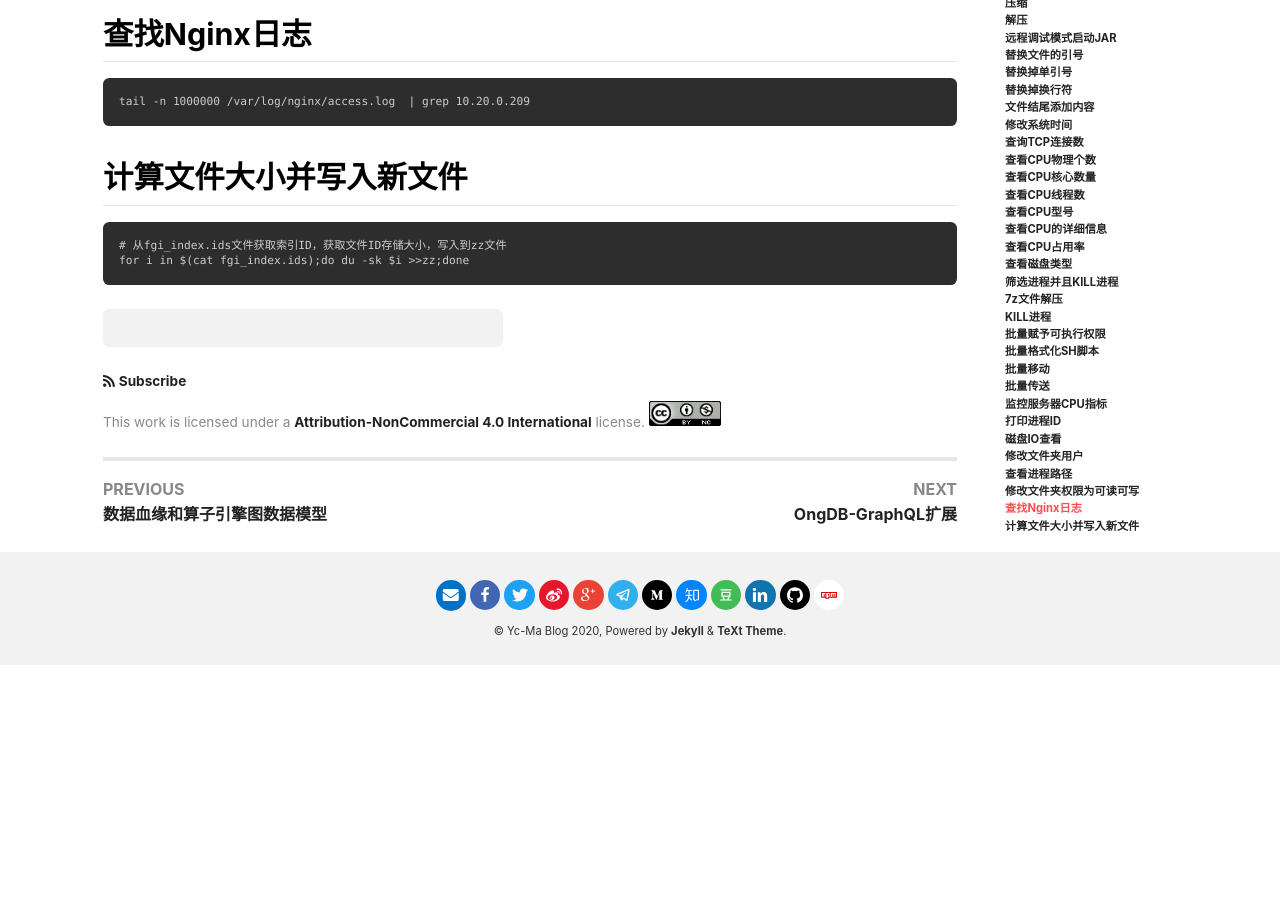
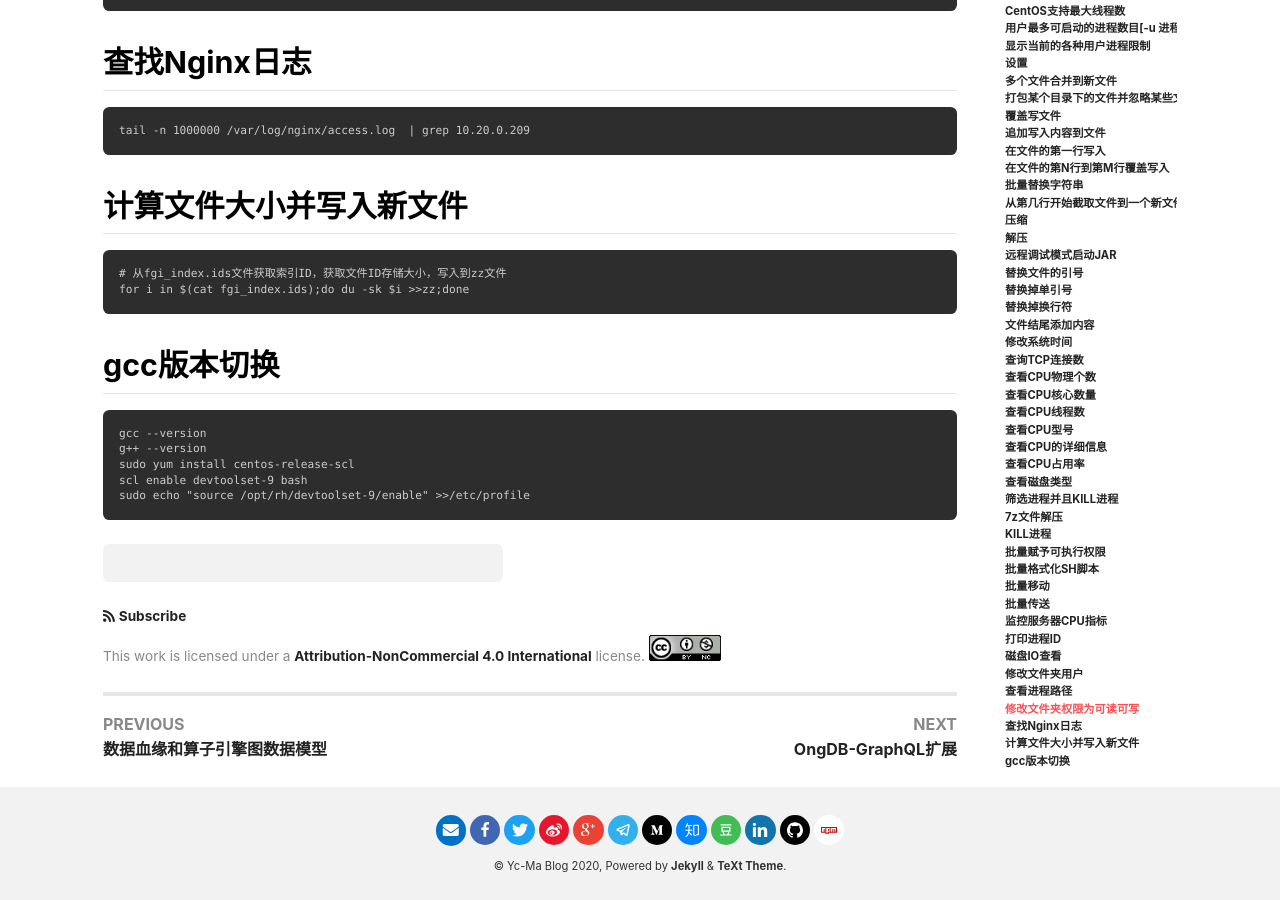
Before and after one commit to crazyyanchao/blog, a Jekyll site: the page built from _posts/2020-07-06-linux常用命令.md, in a window 1280 px wide and 900 px high, scrolled down 10564 px. Built offline with Jekyll 4.4.1, drawn with Linux system fonts in a browser that asks for light colours; nearby versions of some CDN libraries; comment, search, counter and statistics services are not loaded; before the commit the page ends 11229 px from its top, so only the background shows below that.

Commit message:
文章更新

````diff
--- a/_posts/2020-07-06-linux常用命令.md
+++ b/_posts/2020-07-06-linux常用命令.md
@@ -328,3 +328,12 @@ tail -n 1000000 /var/log/nginx/access.log  | grep 10.20.0.209
 # 从fgi_index.ids文件获取索引ID，获取文件ID存储大小，写入到zz文件
 for i in $(cat fgi_index.ids);do du -sk $i >>zz;done
 ```
+
+## gcc版本切换
+```
+gcc --version
+g++ --version
+sudo yum install centos-release-scl
+scl enable devtoolset-9 bash
+sudo echo "source /opt/rh/devtoolset-9/enable" >>/etc/profile
+```
````
